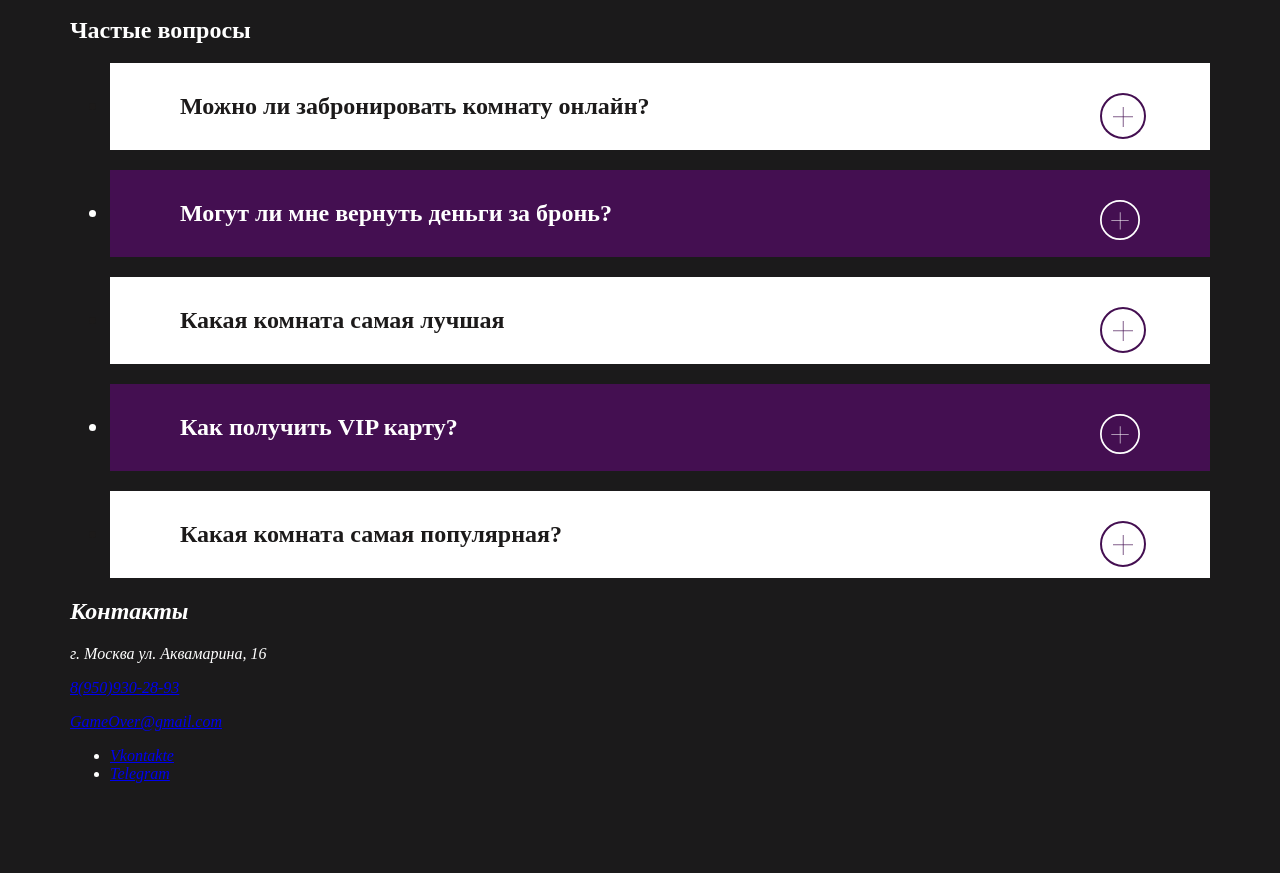
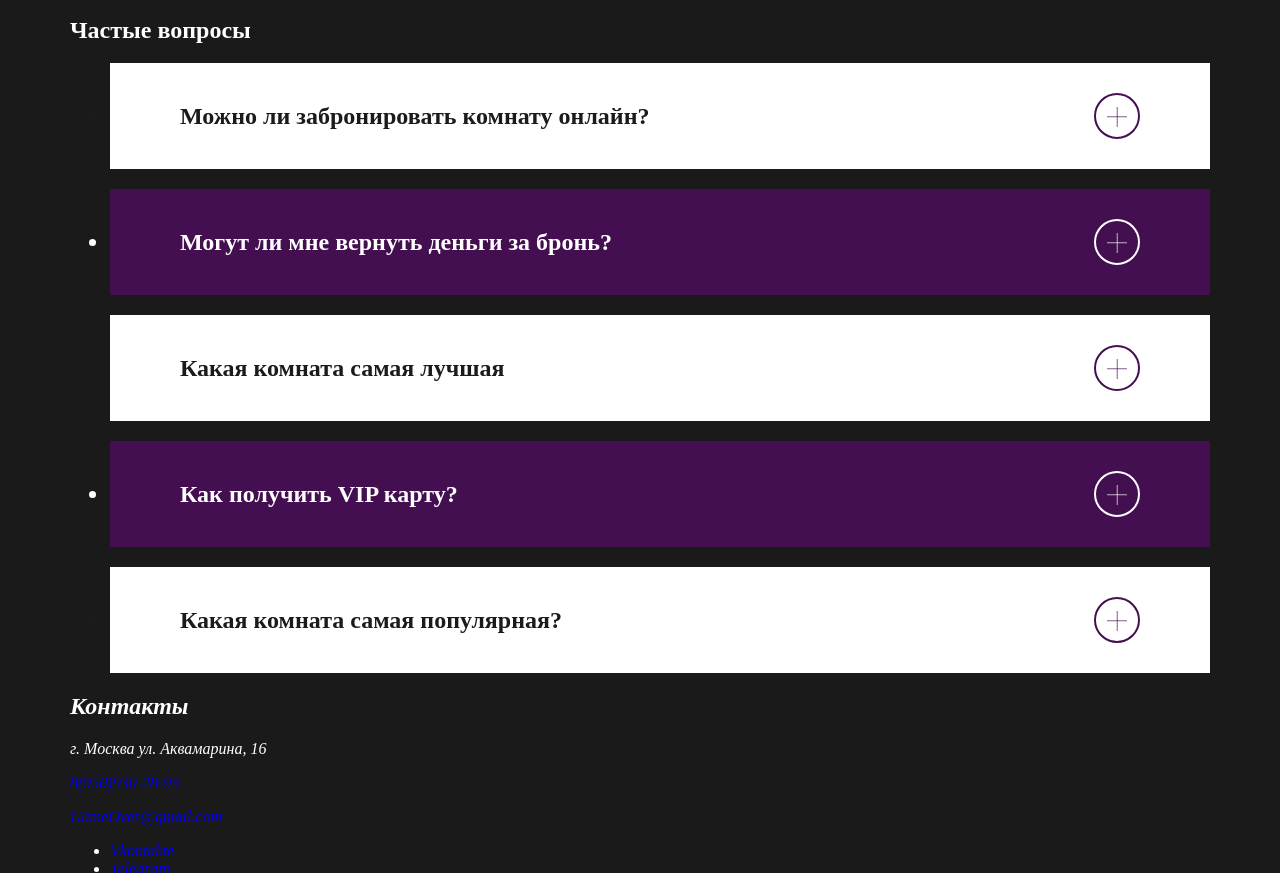
Before and after one commit to sxeiter/Go, a plain HTML site: page index.html in a window 1280 px wide. Shown: the part 2918-3791 px from the top of the page. Before the commit the page ends 3755 px from the top, so only its background shows below. Drawn offline with Linux system fonts and the light colour scheme.

Commit message:
change css

```diff
--- a/faq.css
+++ b/faq.css
@@ -5,6 +5,7 @@
     font-size: 24px;
     padding: 30px 70px;
     margin-bottom: 20px;
+    line-height: 46px;
 
 }
 
@@ -15,15 +16,17 @@
 
 .faq-element:after {
     float: right;
-    width: 40px;
-    height: 40px;
+    width: 46px;
+    height: 46px;
     position: relative;
 }
 
 .faq-element:nth-child(even):after {
-    content: url(/img/open.svg);
+    content: '';
+    background-image: url(/img/open.svg);
 }
 
 .faq-element:nth-child(odd):after {
-    content: url(/img/open-purple.svg);
+    content: '';
+    background-image: url(/img/open-purple.svg);
 }
```
